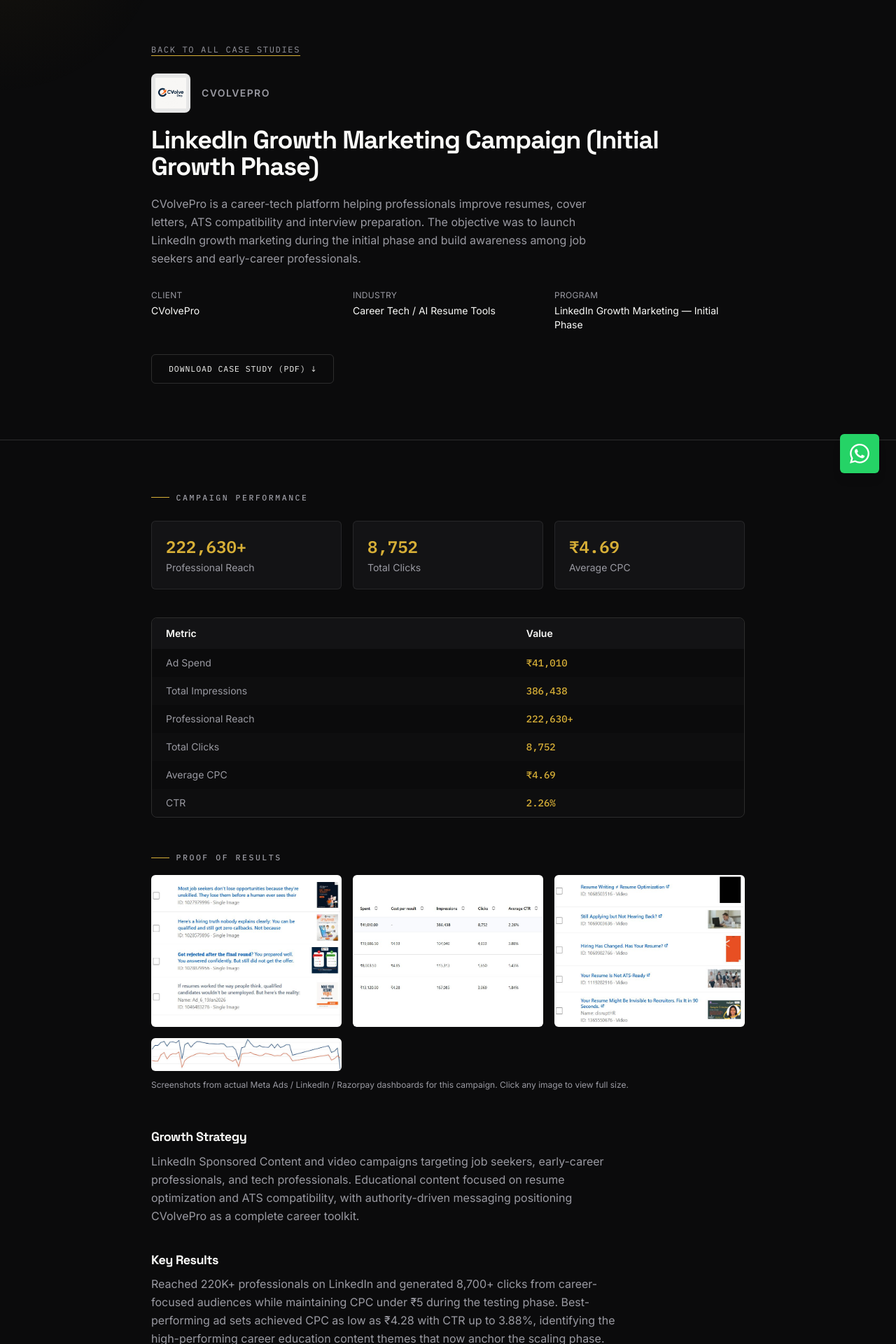
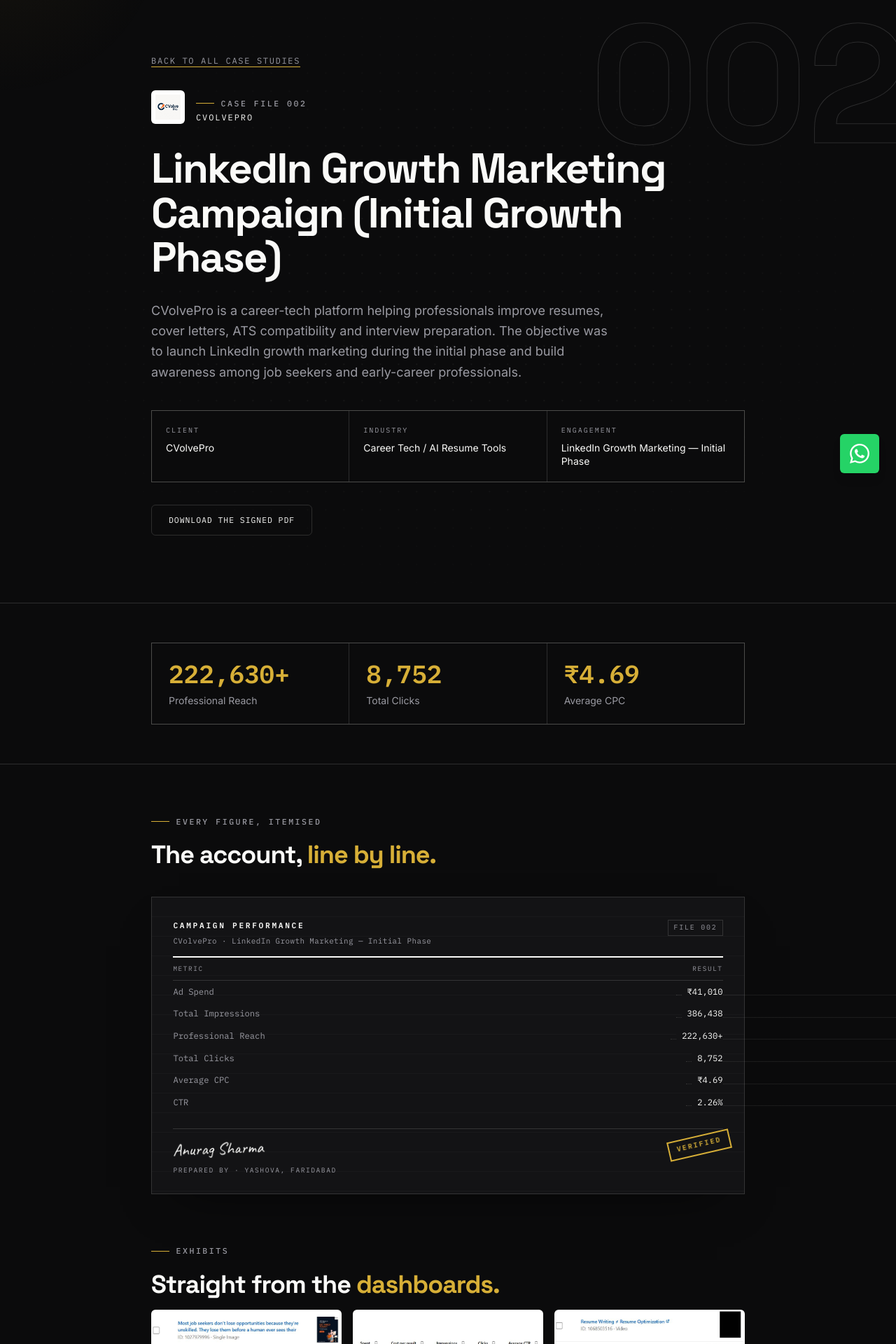
Before and after one commit to anurag-yashova/yashova-website, a Next.js app: page /case-studies/cvolvepro in a window 1280 px wide. Shown: the part 100-2020 px from the top of the page at 70% size. Built offline with nearby package versions, Linux system fonts and the light colour scheme; no server answers.

Commit message:
Phase 6: case study pages rebuilt as case files — numbered file header, document particulars, metrics rendered as a printing signed statement, exhibits gallery, numbered narrative

```diff
--- a/src/app/case-studies/[slug]/page.tsx
+++ b/src/app/case-studies/[slug]/page.tsx
@@ -6,6 +6,7 @@
 import CountUp from "@/components/CountUp";
 import ProofGallery from "@/components/ProofGallery";
 import Reveal from "@/components/Reveal";
+import CaseLedger from "@/components/CaseLedger";
 
 export function generateStaticParams() {
   return caseStudies.map((c) => ({ slug: c.slug }));
@@ -31,112 +32,168 @@
   const cs = getCaseStudy(slug);
   if (!cs) notFound();
 
+  const fileNo = String(caseStudies.findIndex((c) => c.slug === cs.slug) + 1).padStart(3, "0");
+
   return (
     <>
-      <section className="border-b border-glass-border">
-        <div className="mx-auto max-w-4xl px-6 py-20">
+      {/* ===== File header ===== */}
+      <section className="relative overflow-hidden border-b border-surface-line">
+        <div className="dot-grid pointer-events-none absolute inset-0" />
+        <span className="index-num pointer-events-none absolute -right-4 top-6 hidden text-[11rem] md:block lg:text-[15rem]" aria-hidden>
+          {fileNo}
+        </span>
+
+        <div className="relative mx-auto max-w-4xl px-6 py-16 md:py-24">
           <Link href="/case-studies" className="link-line font-mono-num text-xs uppercase tracking-[0.14em] text-ink-muted">
             Back to all case studies
           </Link>
-          <div className="mt-6 flex items-center gap-4">
-            <div className="relative h-14 w-14 shrink-0 overflow-hidden rounded-lg bg-white/90">
-              <Image src={cs.logo} alt={`${cs.name} logo`} fill sizes="56px" className="object-contain p-1.5" />
+
+          <div className="mt-8 flex items-center gap-4">
+            <div className="relative h-12 w-12 shrink-0 overflow-hidden rounded-md bg-white">
+              <Image src={cs.logo} alt={`${cs.name} logo`} fill sizes="48px" className="object-contain p-1.5" />
             </div>
-            <span className="text-sm font-semibold uppercase tracking-widest text-ink-muted">{cs.name}</span>
+            <div>
+              <span className="eyebrow">Case file {fileNo}</span>
+              <span className="mt-1 block font-mono-num text-xs uppercase tracking-[0.16em] text-ink">
+                {cs.name}
+              </span>
             </div>
-          <h1 className="mt-5 text-3xl font-semibold leading-tight tracking-tight text-ink md:text-4xl">
-            {cs.headline}
+          </div>
+
+          <h1 className="mt-8 max-w-3xl text-4xl font-bold leading-[1.06] tracking-tighter text-ink md:text-6xl">
+            <span className="clip-line">
+              <span>{cs.headline}</span>
+            </span>
           </h1>
-          <p className="mt-5 max-w-2xl text-base leading-relaxed text-ink-muted">
+
+          <p className="rise-3 mt-7 max-w-2xl text-base leading-relaxed text-ink-muted md:text-lg">
             {cs.summary}
           </p>
 
-          <dl className="mt-8 grid grid-cols-1 gap-4 sm:grid-cols-3">
-            <div>
-              <dt className="text-xs uppercase tracking-wide text-ink-muted">Client</dt>
-              <dd className="mt-1 text-sm text-ink">{cs.client}</dd>
+          {/* file particulars, set like a document header */}
+          <dl className="rise-4 mt-10 grid gap-px border border-surface-line bg-surface-line sm:grid-cols-3">
+            {[
+              { t: "Client", d: cs.client },
+              { t: "Industry", d: cs.industry },
+              { t: "Engagement", d: cs.program },
+            ].map((row) => (
+              <div key={row.t} className="bg-void p-5">
+                <dt className="font-mono-num text-[10px] uppercase tracking-[0.2em] text-ink-muted">
+                  {row.t}
+                </dt>
+                <dd className="mt-2 text-sm leading-snug text-ink">{row.d}</dd>
               </div>
-            <div>
-              <dt className="text-xs uppercase tracking-wide text-ink-muted">Industry</dt>
-              <dd className="mt-1 text-sm text-ink">{cs.industry}</dd>
-            </div>
-            <div>
-              <dt className="text-xs uppercase tracking-wide text-ink-muted">Program</dt>
-              <dd className="mt-1 text-sm text-ink">{cs.program}</dd>
-            </div>
+            ))}
           </dl>
 
           <a
             href={cs.pdfUrl}
             download
-            className="pill mt-8 inline-flex items-center gap-2 px-6 py-3 text-sm text-ink transition-colors hover:border-gold hover:text-gold focus-ring"
+            className="pill rise-4 mt-8 inline-flex items-center gap-2 px-6 py-3 text-ink transition-colors hover:border-gold hover:text-gold focus-ring"
           >
-            Download Case Study (PDF) ↓
+            Download the signed PDF
           </a>
         </div>
       </section>
 
-      <section className="mx-auto max-w-4xl px-6 py-16">
-        <p className="eyebrow text-gold">Campaign Performance</p>
-        <div className="mt-6 grid grid-cols-2 gap-4 sm:grid-cols-3">
+      {/* ===== Headline figures ===== */}
+      <section className="scan-top border-b border-surface-line">
+        <div className="mx-auto max-w-4xl px-6 py-14">
+          <div className="grid gap-px border border-surface-line bg-surface-line sm:grid-cols-3">
             {cs.stats.map((s) => (
-            <div key={s.label} className="card-hover rounded-md border border-surface-line/60 bg-surface p-5">
-              <div className="font-mono-num text-2xl font-semibold text-gold"><CountUp value={s.value} /></div>
-              <div className="mt-1 text-sm text-ink-muted">{s.label}</div>
+              <div key={s.label} className="bg-void p-6">
+                <div className="font-mono-num text-3xl font-semibold text-gold md:text-4xl">
+                  <CountUp value={s.value} />
+                </div>
+                <div className="mt-2 text-sm leading-snug text-ink-muted">{s.label}</div>
               </div>
             ))}
           </div>
+        </div>
+      </section>
 
-        <div className="mt-10 overflow-x-auto rounded-lg border border-glass-border">
-          <table className="w-full min-w-[420px] text-sm">
-            <thead>
-              <tr className="bg-surface text-left">
-                <th className="px-5 py-3 font-semibold text-ink">Metric</th>
-                <th className="px-5 py-3 font-semibold text-ink">Value</th>
-              </tr>
-            </thead>
-            <tbody>
-              {cs.metrics.map((m, i) => (
-                <tr key={m.metric} className={i % 2 ? "bg-surface/40" : ""}>
-                  <td className="px-5 py-2.5 text-ink-muted">{m.metric}</td>
-                  <td className="font-mono-num px-5 py-2.5 font-medium text-gold">{m.value}</td>
-                </tr>
-              ))}
-            </tbody>
-          </table>
+      {/* ===== The statement ===== */}
+      <section className="mx-auto max-w-4xl px-6 py-16">
+        <Reveal>
+          <p className="eyebrow">Every figure, itemised</p>
+          <h2 className="mt-5 max-w-xl text-3xl font-bold leading-[1.08] tracking-tighter text-ink md:text-4xl">
+            The account, <span className="hl">line by line.</span>
+          </h2>
+        </Reveal>
+        <div className="mt-10">
+          <CaseLedger
+            metrics={cs.metrics}
+            fileNo={fileNo}
+            client={cs.client}
+            period={cs.program}
+          />
         </div>
 
         {cs.proofImages.length > 0 && (
-          <Reveal className="mt-10">
-            <p className="eyebrow text-gold">Proof of Results</p>
+          <Reveal className="mt-16">
+            <p className="eyebrow">Exhibits</p>
+            <h2 className="mt-5 max-w-xl text-3xl font-bold leading-[1.08] tracking-tighter text-ink md:text-4xl">
+              Straight from the <span className="hl">dashboards.</span>
+            </h2>
             <ProofGallery images={cs.proofImages} name={cs.name} />
             <p className="mt-3 text-xs text-ink-muted">
-              Screenshots from actual Meta Ads / LinkedIn / Razorpay dashboards for this campaign. Click any image to view full size.
+              Screenshots from the actual Meta Ads, LinkedIn and Razorpay dashboards for this
+              campaign. Click any image to view it full size.
             </p>
           </Reveal>
         )}
 
-        <div className="mt-14 space-y-10">
-          {cs.details.map((d) => (
-            <div key={d.title}>
-              <h3 className="text-lg font-semibold text-ink">{d.title}</h3>
-              <p className="mt-3 max-w-2xl text-base leading-relaxed text-ink-muted">{d.body}</p>
+        {/* ===== The narrative ===== */}
+        <div className="mt-20">
+          <Reveal>
+            <p className="eyebrow">How it was built</p>
+          </Reveal>
+          <div className="mt-8 border-t border-surface-line">
+            {cs.details.map((d, i) => (
+              <Reveal key={d.title} delay={i * 90}>
+                <div className="grid gap-4 border-b border-surface-line py-9 md:grid-cols-[auto_1fr] md:gap-10">
+                  <span className="font-mono-num text-xs text-ink-muted md:pt-1.5">
+                    {String(i + 1).padStart(2, "0")}
+                  </span>
+                  <div>
+                    <h3 className="text-xl font-bold leading-snug tracking-tight text-ink md:text-2xl">
+                      {d.title}
+                    </h3>
+                    <p className="mt-3 max-w-2xl text-base leading-relaxed text-ink-muted">
+                      {d.body}
+                    </p>
                   </div>
+                </div>
+              </Reveal>
             ))}
           </div>
-
-        <p className="mt-10 text-sm text-ink-muted">Strategy: {cs.strategy}</p>
+          <p className="mt-6 font-mono-num text-xs uppercase tracking-[0.14em] text-ink-muted">
+            Strategy: {cs.strategy}
+          </p>
+        </div>
       </section>
 
-      <section className="border-t border-glass-border bg-surface/40">
-        <div className="mx-auto max-w-4xl px-6 py-16 text-center">
-          <h2 className="text-2xl font-semibold text-ink">Want results like this?</h2>
+      {/* ===== Next file / CTA ===== */}
+      <section className="border-t border-surface-line">
+        <div className="mx-auto max-w-4xl px-6 py-16">
+          <p className="eyebrow">Your turn</p>
+          <h2 className="mt-5 max-w-xl text-3xl font-bold leading-[1.08] tracking-tighter text-ink md:text-4xl">
+            We would open a file <span className="hl">like this on your account.</span>
+          </h2>
+          <div className="mt-8 flex flex-wrap gap-4">
             <Link
               href="/strategy-call"
-            className="mt-6 inline-block rounded-md bg-ink px-8 py-3.5 text-sm font-medium text-void hover:bg-gold focus-ring"
+              className="cta-pulse rounded-md bg-ink px-7 py-3 text-sm font-medium text-void transition-colors hover:bg-gold focus-ring"
             >
-            Book My Free Strategy Call
+              Book a strategy call
             </Link>
+            <Link
+              href="/case-studies"
+              className="pill px-7 py-3 text-ink transition-colors hover:border-gold hover:text-gold focus-ring"
+            >
+              Read the other files
+            </Link>
+          </div>
         </div>
       </section>
     </>
--- /dev/null
+++ b/src/components/CaseLedger.tsx
@@ -0,0 +1,89 @@
+"use client";
+
+import { useEffect, useRef, useState } from "react";
+
+/** The full metrics table rendered as an audited statement:
+ *  dotted leaders, tabular figures, lines settling in on scroll. */
+export default function CaseLedger({
+  metrics,
+  fileNo,
+  client,
+  period,
+}: {
+  metrics: { metric: string; value: string }[];
+  fileNo: string;
+  client: string;
+  period: string;
+}) {
+  const ref = useRef<HTMLDivElement>(null);
+  const [shown, setShown] = useState(0);
+
+  useEffect(() => {
+    const el = ref.current;
+    if (!el) return;
+    const reduced = window.matchMedia("(prefers-reduced-motion: reduce)").matches;
+    let timer: ReturnType<typeof setInterval>;
+    const obs = new IntersectionObserver(
+      ([e]) => {
+        if (!e.isIntersecting) return;
+        obs.disconnect();
+        if (reduced) {
+          setShown(metrics.length);
+          return;
+        }
+        timer = setInterval(() => {
+          setShown((n) => {
+            if (n >= metrics.length) {
+              clearInterval(timer);
+              return n;
+            }
+            return n + 1;
+          });
+        }, 110);
+      },
+      { threshold: 0.2 }
+    );
+    obs.observe(el);
+    return () => {
+      obs.disconnect();
+      clearInterval(timer);
+    };
+  }, [metrics.length]);
+
+  return (
+    <div ref={ref} className="ledger">
+      <div className="ledger-head">
+        <div>
+          <span className="ledger-title">Campaign performance</span>
+          <span className="ledger-sub">
+            {client} &middot; {period}
+          </span>
+        </div>
+        <span className="ledger-no">File {fileNo}</span>
+      </div>
+
+      <div className="ledger-cols">
+        <span>Metric</span>
+        <span>Result</span>
+      </div>
+
+      <ol className="ledger-body">
+        {metrics.map((m, i) => (
+          <li key={m.metric} className={`ledger-line ${shown > i ? "in" : ""}`}>
+            <span>{m.metric}</span>
+            <span className="ledger-amount">{m.value}</span>
+          </li>
+        ))}
+      </ol>
+
+      <div className={`ledger-foot ${shown >= metrics.length ? "in" : ""}`}>
+        <span className="ledger-sig">Anurag Sharma</span>
+        <span className="ledger-sigline">Prepared by &middot; Yashova, Faridabad</span>
+      </div>
+
+      <span className={`ledger-stamp ${shown >= metrics.length ? "in" : ""}`} aria-hidden>
+        Verified
+      </span>
+    </div>
+  );
+}
```
Also changed, not shown: 1 other file (tests, documents, lock files or other folders). Lines whose indentation alone changed are shown as unchanged.
